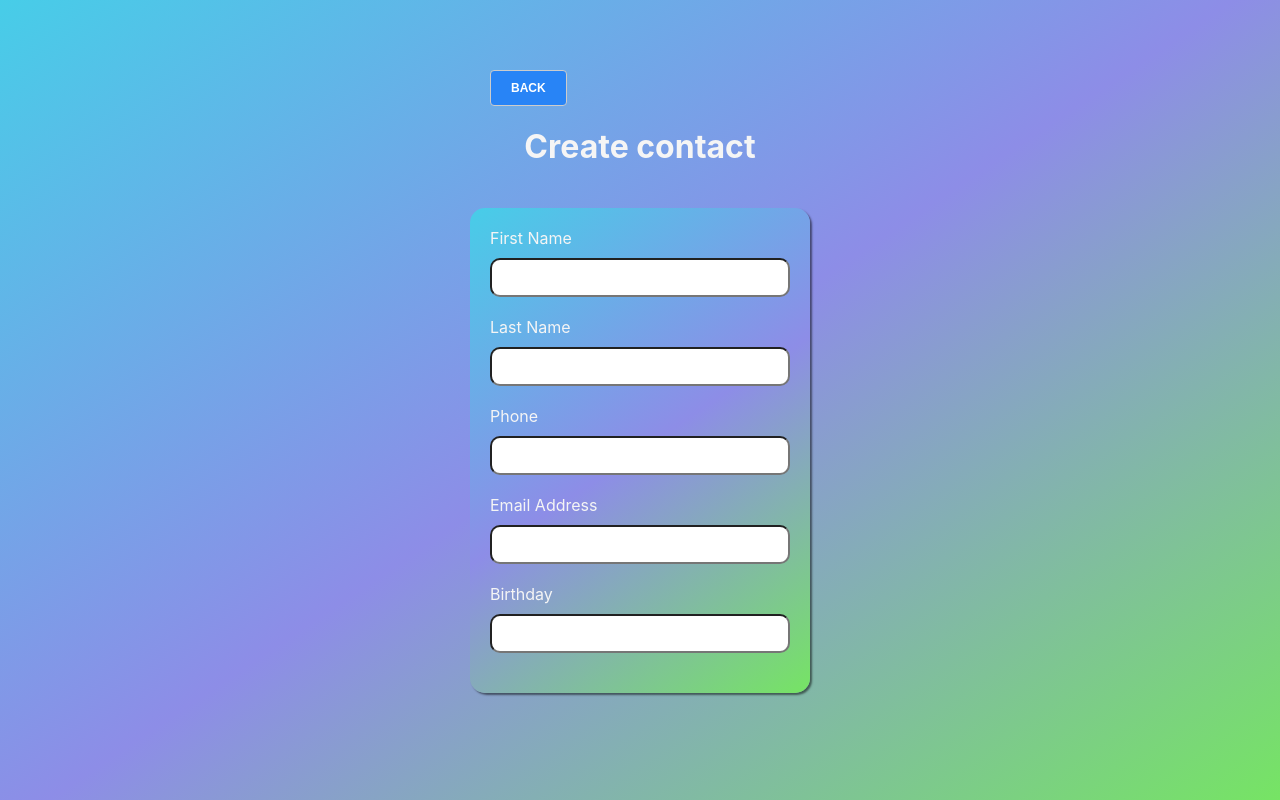
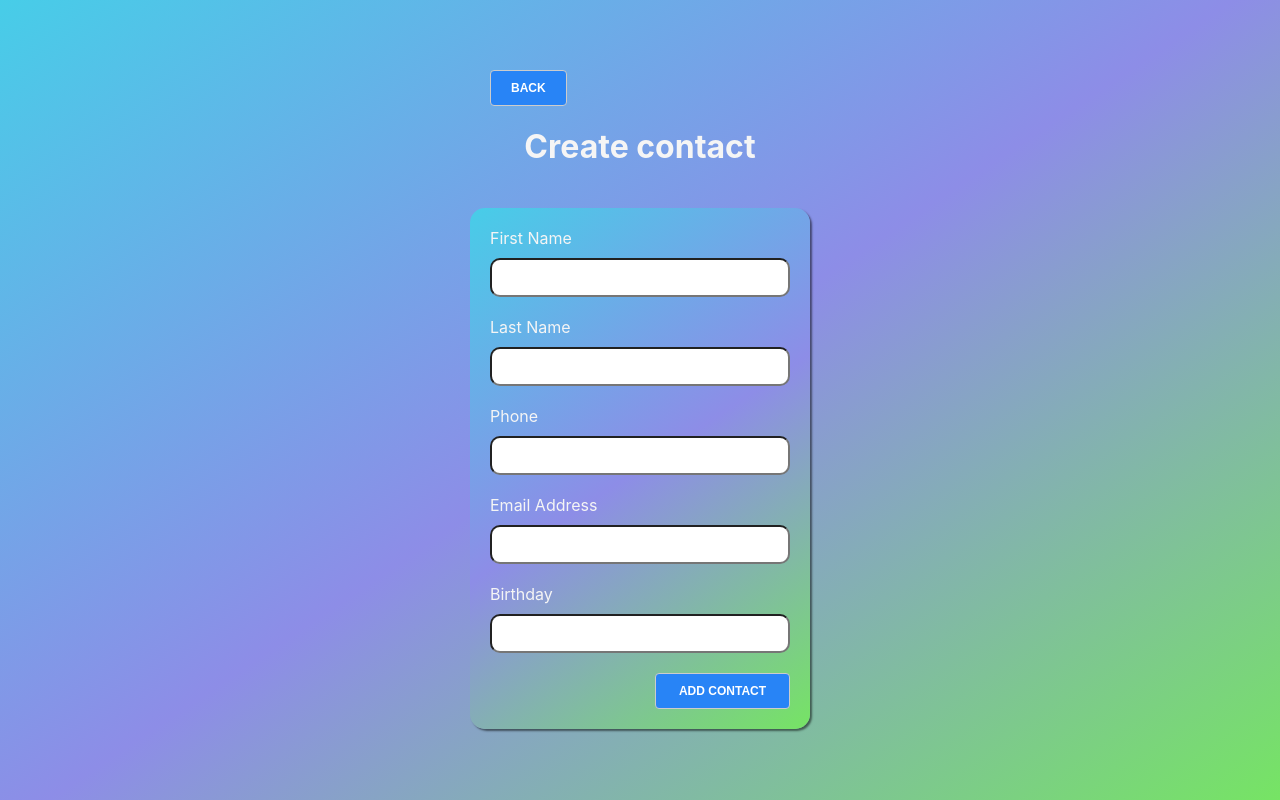
Before and after one commit to Anastasiia-Salenko/contacts-book, a React (Create React App) app: page /create in a window 1280 px wide. Built offline with nearby package versions, Linux system fonts and the light colour scheme.

Commit message:
Added button "add contact"

```diff
--- a/src/components/UI/Button/Button.js
+++ b/src/components/UI/Button/Button.js
@@ -2,10 +2,11 @@ import React from 'react';
 import classes from './Button.module.css';
 
 const Button = props => {
-const cls = [
-  classes.Button,
-  classes[props.type]
-]
+  const cls = [
+    classes.Button,
+    classes[props.type],
+    props.className
+  ]
 
   return (
     <button
--- a/src/container/CreateContact.js/CreateContact.js
+++ b/src/container/CreateContact.js/CreateContact.js
@@ -86,6 +86,10 @@ const CreateContact = (props) => {
               name="bDay"
               type="text"
             />
+
+            <Button className={classes.buttonAdd} type="primary">
+              Add contact
+            </Button>
           </Form>
         </Formik>
       </div>
--- a/src/container/CreateContact.js/CreateContact.module.css
+++ b/src/container/CreateContact.js/CreateContact.module.css
@@ -43,3 +43,9 @@
   color: #D00036;
   margin: -18px 0 10px 4px;
 }
+
+.buttonAdd {
+  width: 93px;
+  box-sizing: content-box;
+  margin-left: auto;
+}
```
